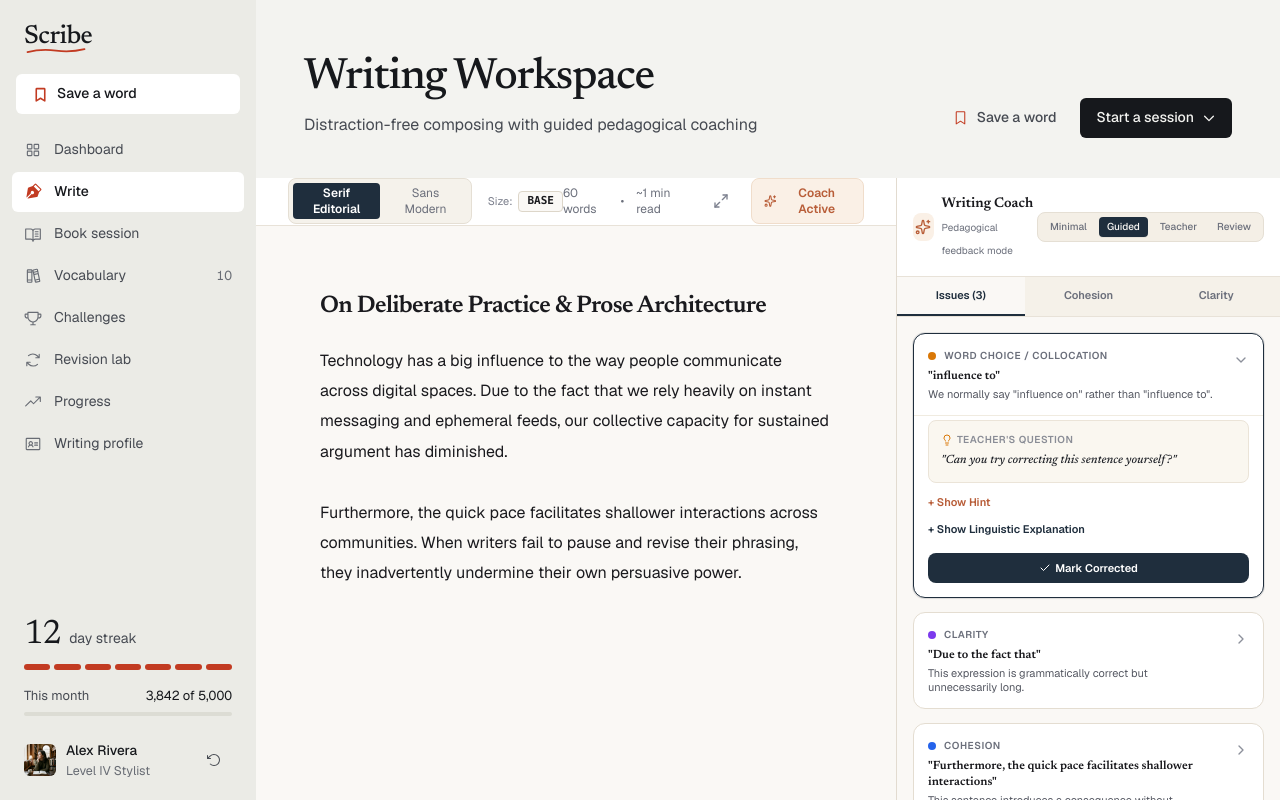
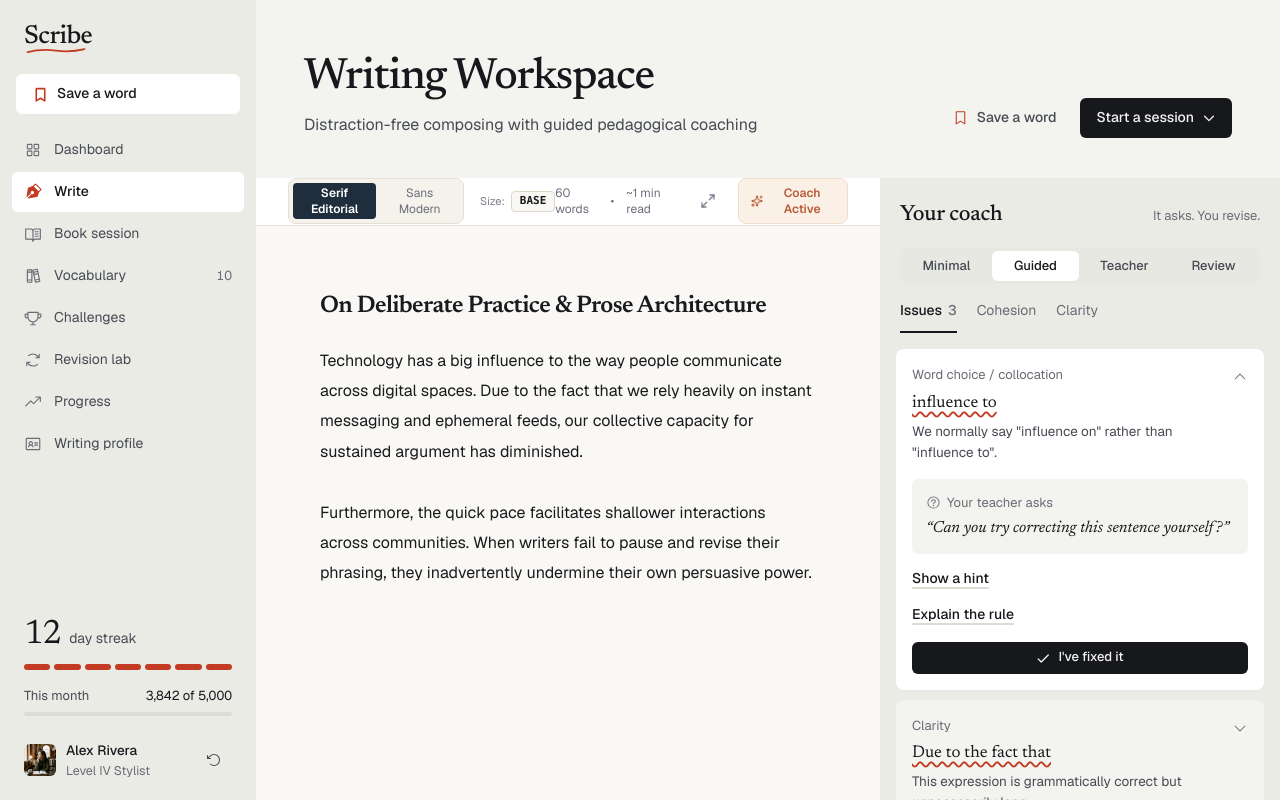
Before and after one commit to yitethio/scribe, a React (Vite) app: page /write in a window 1280 px wide. Shown: the top 800 px of the page. Built offline with nearby package versions, Linux system fonts and the light colour scheme.

Commit message:
Redesign the coach panel as red-pen margin notes
Flagged phrases get a wavy red underline, categories read in sentence
case, the level picker is one segmented control, and the emoji labels
in the cohesion and clarity tabs are gone.

```diff
--- a/src/components/coach/CoachPanel.jsx
+++ b/src/components/coach/CoachPanel.jsx
@@ -1,18 +1,16 @@
 import React, { useState } from "react";
-import {
-  Sparkles,
-  HelpCircle,
-  CheckCircle2,
-  ChevronDown,
-  ChevronRight,
-  Eye,
-  ArrowRight,
-  Sliders,
-  AlertTriangle,
-  Lightbulb,
-  Check
-} from "lucide-react";
+import { CaretDown, CheckCircle, Check, Question } from "@phosphor-icons/react";
 import { useScribe } from "../../store/scribeContext";
+
+const levels = ["minimal", "guided", "teacher", "review"];
+
+const tabs = [
+  { id: "issues", label: "Issues" },
+  { id: "cohesion", label: "Cohesion" },
+  { id: "clarity", label: "Clarity" }
+];
+
+const sentenceCase = (text) => text.charAt(0).toUpperCase() + text.slice(1).toLowerCase();
 
 export const CoachPanel = ({ onSelectIssue, activeIssueId, onSendToRevision }) => {
   const { state, updateCoachSettings, resolveCoachIssue } = useScribe();
@@ -22,53 +20,26 @@ export const CoachPanel = ({ onSelectIssue, activeIssueId, onSendToRevision }) =
   const [expandedIssueId, setExpandedIssueId] = useState(activeIssueId || issues[0]?.id);
   const [hintRevealed, setHintRevealed] = useState({});
   const [explanationRevealed, setExplanationRevealed] = useState({});
-  const [fixRevealed, setFixRevealed] = useState({});
-  const [activeTab, setActiveTab] = useState("issues"); // 'issues' | 'cohesion' | 'clarity'
+  const [activeTab, setActiveTab] = useState("issues");
 
   const openIssues = issues.filter((i) => !i.resolved);
 
-  const toggleHint = (id) => {
-    setHintRevealed((prev) => ({ ...prev, [id]: !prev[id] }));
-  };
-
-  const toggleExplanation = (id) => {
-    setExplanationRevealed((prev) => ({ ...prev, [id]: !prev[id] }));
-  };
-
-  const toggleFix = (id) => {
-    setFixRevealed((prev) => ({ ...prev, [id]: !prev[id] }));
-  };
+  const toggle = (setter, id) => setter((prev) => ({ ...prev, [id]: !prev[id] }));
 
   return (
-    <div className="w-80 lg:w-96 bg-[#FAF8F5] border-l border-[#E2DBD0] flex flex-col h-full shadow-2xs">
-      {/* Coach Header */}
-      <div className="p-4 border-b border-[#E8E2D8] bg-white flex items-center justify-between">
-        <div className="flex items-center gap-2">
-          <div className="w-7 h-7 rounded-lg bg-[#FAF0E6] text-[#B85D38] flex items-center justify-center">
-            <Sparkles className="w-4 h-4" />
+    <aside className="w-full lg:w-[380px] xl:w-[400px] bg-rail flex flex-col lg:h-full shrink-0" aria-label="Writing coach">
+      <div className="px-5 pt-5 pb-4 space-y-4">
+        <div className="flex items-baseline justify-between gap-3">
+          <h2 className="font-serif text-[22px] font-medium tracking-[-0.01em]">Your coach</h2>
+          <span className="text-[13px] text-ink-3">It asks. You revise.</span>
         </div>
-          <div>
-            <h3 className="font-serif font-bold text-sm text-[#1A1A1E]">
-              Writing Coach
-            </h3>
-            <span className="text-[10px] text-[#6B6F7B]">
-              Pedagogical feedback mode
-            </span>
-          </div>
-        </div>
-
-        {/* Level Selector */}
-        <div className="flex items-center gap-1 bg-[#F4EFE6] p-1 rounded-lg border border-[#E5DFD4]">
-          {["minimal", "guided", "teacher", "review"].map((lvl) => (
+        <div className="seg w-full" role="group" aria-label="How much the coach says">
+          {levels.map((lvl) => (
             <button
               key={lvl}
               onClick={() => updateCoachSettings({ coachLevel: lvl })}
-              className={`px-2 py-0.5 text-[10px] capitalize font-medium rounded transition-all cursor-pointer ${
-                coachLevel === lvl
-                  ? "bg-[#1F2E3D] text-[#FAF8F5] font-bold shadow-2xs"
-                  : "text-[#6B6F7B] hover:text-[#1A1A1E]"
-              }`}
-              title={`Coaching Level: ${lvl}`}
+              aria-pressed={coachLevel === lvl}
+              className="seg-item flex-1 capitalize"
             >
               {lvl}
             </button>
@@ -76,243 +47,157 @@ export const CoachPanel = ({ onSelectIssue, activeIssueId, onSendToRevision }) =
         </div>
       </div>
 
-      {/* Tabs */}
-      <div className="flex border-b border-[#E8E2D8] bg-[#F5F1E9] text-[11px] font-semibold text-[#6B6F7B]">
+      <div className="px-5 flex gap-5 text-[14px]" role="tablist">
+        {tabs.map((tab) => (
           <button
-          onClick={() => setActiveTab("issues")}
-          className={`flex-1 py-2.5 text-center border-b-2 transition-all cursor-pointer ${
-            activeTab === "issues"
-              ? "border-[#1F2E3D] text-[#1F2E3D] font-bold bg-[#FAF8F5]"
-              : "border-transparent hover:text-[#1A1A1E]"
+            key={tab.id}
+            role="tab"
+            aria-selected={activeTab === tab.id}
+            onClick={() => setActiveTab(tab.id)}
+            className={`pb-2.5 border-b-2 transition-colors ${
+              activeTab === tab.id
+                ? "border-ink text-ink font-medium"
+                : "border-transparent text-ink-3 hover:text-ink"
             }`}
           >
-          Issues ({openIssues.length})
+            {tab.label}
+            {tab.id === "issues" && <span className="ml-1.5 tabular text-ink-3">{openIssues.length}</span>}
           </button>
-        <button
-          onClick={() => setActiveTab("cohesion")}
-          className={`flex-1 py-2.5 text-center border-b-2 transition-all cursor-pointer ${
-            activeTab === "cohesion"
-              ? "border-[#1F2E3D] text-[#1F2E3D] font-bold bg-[#FAF8F5]"
-              : "border-transparent hover:text-[#1A1A1E]"
-          }`}
-        >
-          Cohesion
-        </button>
-        <button
-          onClick={() => setActiveTab("clarity")}
-          className={`flex-1 py-2.5 text-center border-b-2 transition-all cursor-pointer ${
-            activeTab === "clarity"
-              ? "border-[#1F2E3D] text-[#1F2E3D] font-bold bg-[#FAF8F5]"
-              : "border-transparent hover:text-[#1A1A1E]"
-          }`}
-        >
-          Clarity
-        </button>
+        ))}
       </div>
 
-      {/* Body */}
-      <div className="flex-1 overflow-y-auto p-4 space-y-3.5">
-        {activeTab === "issues" && (
-          <>
-            {openIssues.length === 0 ? (
-              <div className="p-6 text-center text-xs text-[#7A7E8B] space-y-2">
-                <CheckCircle2 className="w-8 h-8 mx-auto text-[#059669]" />
-                <div className="font-serif font-bold text-sm text-[#1A1A1E]">
-                  All current issues addressed
-                </div>
-                <p>Keep writing. The coach will analyze new passages as you compose.</p>
+      <div className="flex-1 overflow-y-auto p-4 space-y-2.5">
+        {activeTab === "issues" &&
+          (openIssues.length === 0 ? (
+            <div className="px-4 py-10 text-center">
+              <CheckCircle size={32} className="mx-auto text-good" />
+              <p className="mt-3 font-serif text-[19px]">Nothing left to fix</p>
+              <p className="mt-1 text-[14px] text-ink-2">Keep writing. New passages get read as you go.</p>
             </div>
           ) : (
             openIssues.map((issue) => {
               const isExpanded = expandedIssueId === issue.id;
-
               return (
-                  <div
+                <article
                   key={issue.id}
-                    className={`rounded-xl border transition-all ${
-                      isExpanded
-                        ? "bg-white border-[#1F2E3D] shadow-xs ring-1 ring-[#1F2E3D]/10"
-                        : "bg-white border-[#E4DDD1] hover:border-[#D5CDC0]"
-                    }`}
+                  className={`rounded-lg transition-colors ${isExpanded ? "bg-sheet" : "bg-paper hover:bg-sheet"}`}
                 >
-                    {/* Collapsible header */}
                   <button
                     onClick={() => {
                       setExpandedIssueId(isExpanded ? null : issue.id);
-                        if (onSelectIssue) onSelectIssue(issue);
+                      onSelectIssue?.(issue);
                     }}
-                      className="w-full text-left p-3.5 flex items-start justify-between gap-2 cursor-pointer"
+                    aria-expanded={isExpanded}
+                    className="w-full text-left p-4 flex items-start justify-between gap-3"
                   >
-                      <div className="space-y-1">
-                        <div className="flex items-center gap-2">
-                          <span
-                            className="w-2 h-2 rounded-full"
-                            style={{ backgroundColor: issue.categoryColor }}
+                    <div className="min-w-0 space-y-1.5">
+                      <div className="text-[13px] text-ink-3">{sentenceCase(issue.category)}</div>
+                      <div className="font-serif text-[17px] leading-snug">
+                        <span className="pen-mark">{issue.phrase}</span>
+                      </div>
+                      <p className={`text-[13.5px] text-ink-2 ${isExpanded ? "" : "line-clamp-2"}`}>{issue.summary}</p>
+                    </div>
+                    <CaretDown
+                      size={16}
+                      className={`text-ink-3 shrink-0 mt-1 transition-transform ${isExpanded ? "rotate-180" : ""}`}
                     />
-                          <span className="text-[10px] font-bold uppercase tracking-wider text-[#6B6F7B]">
-                            {issue.category}
-                          </span>
-                        </div>
-                        <div className="font-serif font-semibold text-xs text-[#1A1A1E]">
-                          "{issue.phrase}"
-                        </div>
-                        <p className="text-[11px] text-[#555862] leading-tight line-clamp-2">
-                          {issue.summary}
-                        </p>
-                      </div>
-                      {isExpanded ? (
-                        <ChevronDown className="w-4 h-4 text-[#8C909B] shrink-0 mt-1" />
-                      ) : (
-                        <ChevronRight className="w-4 h-4 text-[#8C909B] shrink-0 mt-1" />
-                      )}
                   </button>
 
-                    {/* Expanded interactive teacher card */}
                   {isExpanded && (
-                      <div className="px-3.5 pb-3.5 pt-1 border-t border-[#F0EBE0] space-y-3 text-xs">
-                        {/* Pedagogical question */}
-                        <div className="p-3 bg-[#FAF7F0] rounded-lg border border-[#EBE4D8] space-y-1">
-                          <div className="text-[10px] font-bold uppercase tracking-wider text-[#8A8D96] flex items-center gap-1">
-                            <Lightbulb className="w-3 h-3 text-[#D97706]" />
-                            <span>Teacher's Question</span>
+                    <div className="px-4 pb-4 space-y-3 fade">
+                      <div className="rounded-md bg-paper p-3.5">
+                        <div className="flex items-center gap-1.5 text-[13px] text-ink-3">
+                          <Question size={15} />
+                          <span>Your teacher asks</span>
                         </div>
-                          <p className="font-serif italic text-xs text-[#1F2228] font-medium leading-relaxed">
-                            "{issue.question}"
-                          </p>
+                        <p className="mt-1 font-serif italic text-[16px] leading-[1.45]">&ldquo;{issue.question}&rdquo;</p>
                       </div>
 
-                        {/* Hint Button */}
-                        <div>
-                          {!hintRevealed[issue.id] ? (
-                            <button
-                              onClick={() => toggleHint(issue.id)}
-                              className="text-[11px] font-semibold text-[#B85D38] hover:underline cursor-pointer flex items-center gap-1"
-                            >
-                              <span>+ Show Hint</span>
+                      {hintRevealed[issue.id] ? (
+                        <p className="text-[14px] text-ink-2 fade">
+                          <span className="font-medium text-ink">Hint. </span>
+                          {issue.hint}
+                        </p>
+                      ) : (
+                        <button onClick={() => toggle(setHintRevealed, issue.id)} className="link text-[14px]">
+                          Show a hint
                         </button>
-                          ) : (
-                            <div className="p-2.5 bg-[#FAF8F5] rounded-lg border border-[#E5DFD4] text-[11px] text-[#4A4D56] animate-in fade-in duration-100">
-                              <span className="font-bold text-[#1A1A1E]">Hint: </span>
-                              {issue.hint}
-                            </div>
-                          )}
-                        </div>
-
-                        {/* Explanation Button (guided/teacher level) */}
-                        {coachLevel !== "minimal" && (
-                          <div>
-                            {!explanationRevealed[issue.id] ? (
-                              <button
-                                onClick={() => toggleExplanation(issue.id)}
-                                className="text-[11px] font-semibold text-[#1F2E3D] hover:underline cursor-pointer flex items-center gap-1"
-                              >
-                                <span>+ Show Linguistic Explanation</span>
-                              </button>
-                            ) : (
-                              <div className="p-2.5 bg-[#F5F2EC] rounded-lg border border-[#E5DFD4] text-[11px] text-[#3E414A] leading-relaxed animate-in fade-in duration-100">
-                                <span className="font-bold text-[#1A1A1E]">Why: </span>
-                                {issue.explanation}
-                              </div>
-                            )}
-                          </div>
                       )}
 
-                        {/* Revision Mode / Reveal Fix */}
+                      {coachLevel !== "minimal" &&
+                        (explanationRevealed[issue.id] ? (
+                          <p className="text-[14px] text-ink-2 leading-relaxed fade">
+                            <span className="font-medium text-ink">Why. </span>
+                            {issue.explanation}
+                          </p>
+                        ) : (
+                          <div>
+                            <button onClick={() => toggle(setExplanationRevealed, issue.id)} className="link text-[14px]">
+                              Explain the rule
+                            </button>
+                          </div>
+                        ))}
+
                       <div className="pt-1 flex items-center gap-2">
-                          <button
-                            onClick={() => resolveCoachIssue(issue.id)}
-                            className="flex-1 py-2 px-3 bg-[#1F2E3D] hover:bg-[#15202B] text-white text-[11px] font-semibold rounded-lg flex items-center justify-center gap-1 cursor-pointer transition-colors"
-                          >
-                            <Check className="w-3 h-3" />
-                            <span>Mark Corrected</span>
+                        <button onClick={() => resolveCoachIssue(issue.id)} className="btn btn-primary btn-sm flex-1">
+                          <Check size={14} weight="bold" />
+                          <span>I've fixed it</span>
                         </button>
-
                         {onSendToRevision && (
-                            <button
-                              onClick={() => onSendToRevision(issue)}
-                              className="py-2 px-3 bg-[#FAF8F5] hover:bg-[#F2ECE1] border border-[#DDD6C9] text-[#1A1A1E] text-[11px] font-semibold rounded-lg cursor-pointer"
-                              title="Open in Revision Mode"
-                            >
-                              Revise in Lab
+                          <button onClick={() => onSendToRevision(issue)} className="btn btn-quiet btn-sm">
+                            Revise in the lab
                           </button>
                         )}
                       </div>
                     </div>
                   )}
-                  </div>
+                </article>
               );
             })
-            )}
-          </>
-        )}
+          ))}
 
-        {/* Cohesion Tab */}
         {activeTab === "cohesion" && (
-          <div className="space-y-3 text-xs">
-            <div className="p-3 bg-white border border-[#E4DDD1] rounded-xl space-y-2">
-              <div className="flex items-center justify-between">
-                <span className="font-serif font-bold text-xs text-[#1A1A1E]">
-                  Paragraph Flow & Transitions
-                </span>
-                <span className="text-[10px] px-2 py-0.5 rounded bg-[#DCFCE7] text-[#065F46] font-bold">
-                  Cohesion 61%
-                </span>
+          <div className="space-y-2.5">
+            <div className="rounded-lg bg-sheet p-4">
+              <div className="flex items-baseline justify-between gap-3">
+                <h3 className="font-serif text-[18px]">Flow between paragraphs</h3>
+                <span className="tabular text-[14px] font-medium">61</span>
               </div>
-              <p className="text-[11px] text-[#6B6F7B] leading-relaxed">
-                Connective words should reflect true logical relationships, not merely stack sentences.
+              <p className="mt-1.5 text-[14px] text-ink-2">
+                Linking words should show a real relationship between ideas, not just stack sentences.
               </p>
             </div>
-
-            <div className="p-3 bg-white border border-[#E4DDD1] rounded-xl space-y-2">
-              <div className="text-[10px] font-bold uppercase tracking-wider text-[#2563EB]">
-                🟡 Weak Transition Detected
-              </div>
-              <p className="font-serif text-xs text-[#1A1A1E]">
-                "Furthermore, the quick pace facilitates shallower interactions..."
+            <div className="rounded-lg bg-paper p-4">
+              <div className="text-[13px] text-warn font-medium">Weak transition</div>
+              <p className="mt-1.5 font-serif text-[16px]">
+                <span className="pen-mark">Furthermore</span>, the quick pace facilitates shallower interactions...
               </p>
-              <div className="text-[11px] text-[#555862]">
-                <strong className="text-[#1A1A1E]">Question:</strong> What relationship are you establishing? Contrast? Cause & effect? Continuation?
-              </div>
+              <p className="mt-2 text-[14px] text-ink-2">
+                What relationship do you mean here: contrast, cause and effect, or continuation?
+              </p>
             </div>
           </div>
         )}
 
-        {/* Clarity Tab */}
         {activeTab === "clarity" && (
-          <div className="space-y-3 text-xs">
-            <div className="p-3 bg-white border border-[#E4DDD1] rounded-xl space-y-2">
-              <div className="flex items-center justify-between">
-                <span className="font-serif font-bold text-xs text-[#1A1A1E]">
-                  Clarity & Conciseness Audit
-                </span>
-                <span className="text-[10px] px-2 py-0.5 rounded bg-[#EDE9FE] text-[#6D28D9] font-bold">
-                  Clarity 74%
-                </span>
+          <div className="space-y-2.5">
+            <div className="rounded-lg bg-sheet p-4">
+              <div className="flex items-baseline justify-between gap-3">
+                <h3 className="font-serif text-[18px]">Clarity and length</h3>
+                <span className="tabular text-[14px] font-medium">74</span>
               </div>
-              <p className="text-[11px] text-[#6B6F7B]">
-                Trim clutter and deadwood phrases without sacrificing meaning.
+              <p className="mt-1.5 text-[14px] text-ink-2">Cut the padding without losing the meaning.</p>
+            </div>
+            <div className="rounded-lg bg-paper p-4">
+              <div className="text-[13px] text-warn font-medium">Wordy phrase</div>
+              <p className="mt-1.5 font-serif text-[16px]">
+                <span className="pen-mark">Due to the fact that</span>...
               </p>
-            </div>
-
-            <div className="p-3 bg-white border border-[#E4DDD1] rounded-xl space-y-2">
-              <div className="text-[10px] font-bold uppercase tracking-wider text-[#7C3AED]">
-                🟣 Verbose Expression
-              </div>
-              <p className="font-serif text-xs text-[#1A1A1E]">
-                "Due to the fact that..."
-              </p>
-              <p className="text-[11px] text-[#555862]">
-                Can you express the same idea in one word? (Try: "Because...")
-              </p>
+              <p className="mt-2 text-[14px] text-ink-2">Can you say the same thing in one word? Try "because".</p>
             </div>
           </div>
         )}
       </div>
-
-      {/* Footer Rule Reminder */}
-      <div className="p-3 border-t border-[#E8E2D8] bg-[#F5F2EB] text-[10px] text-[#8C909B] text-center">
-        The coach asks & explains — you revise and master.
-      </div>
-    </div>
+    </aside>
   );
 };
```
Lines whose indentation alone changed are shown as unchanged.
